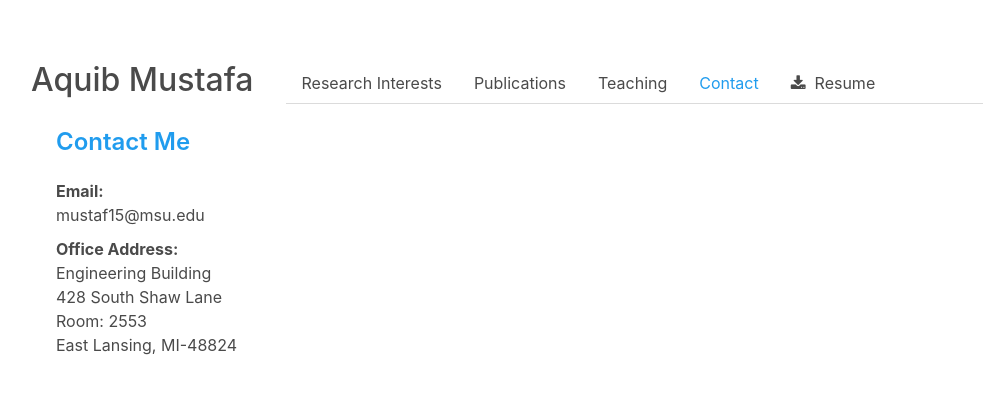
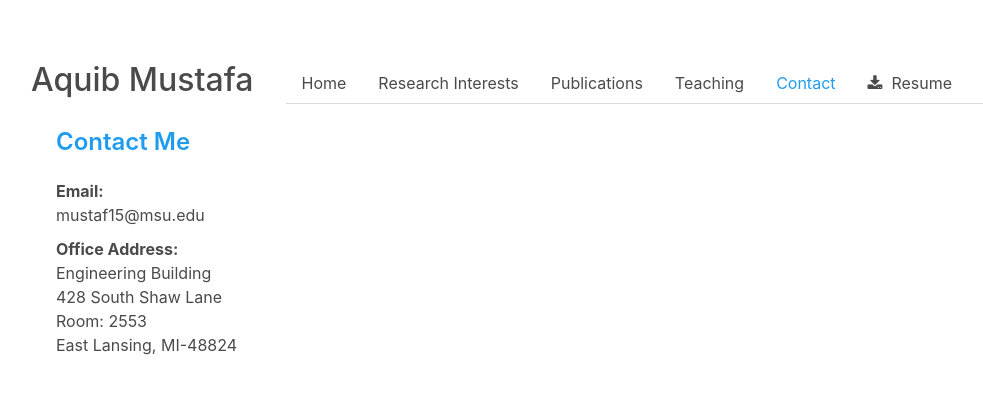
Before and after one commit to Aquib-M/Aquib_web, a plain HTML site: page contact.html in a window 1280 px wide. Shown: the whole page, without its empty margins (129-1112 px from the left). Drawn offline with nearby package versions, Linux system fonts and the light colour scheme.

Commit message:
Add files via upload

```diff
--- a/contact.html
+++ b/contact.html
@@ -18,6 +18,7 @@
         <div class="tabs">
             <a id="myName" href="index.html">Aquib Mustafa</a>
             <ul>
+              <li><a href="index.html">Home</a></li>
               <li><a  href="research.html">Research Interests</a></li>
               <li><a href="publications.html">Publications</a></li>
               <li><a href="teaching.html">Teaching</a></li>
```
Also changed, not shown: education.html (+1 -0 lines), index.html (+1 -0 lines), professional.html (+1 -0 lines), publications.html (+1 -0 lines), research.html (+1 -0 lines), teaching.html (+1 -0 lines).
